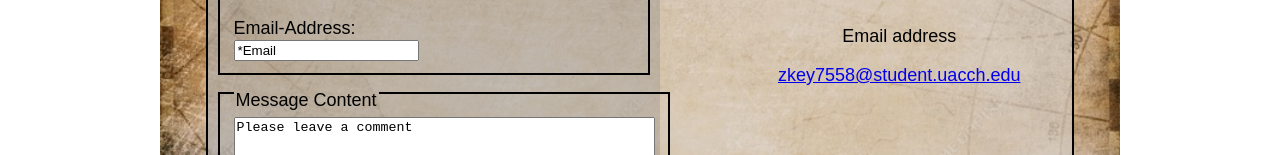
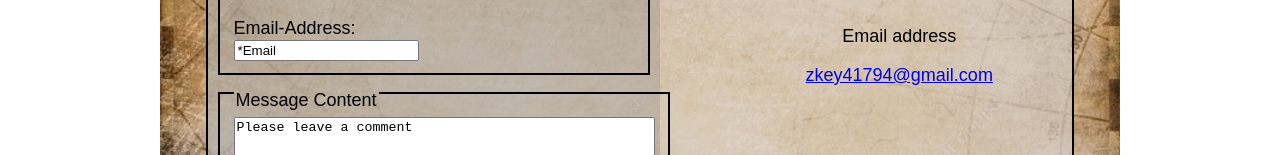
Before and after one commit to Zackery-Key/piraterharbor, a plain HTML site: page contact.html in a window 1280 px wide. Shown: the part 526-681 px from the top of the page. Drawn offline with Linux system fonts and the light colour scheme.

Commit message:
Update contact.html

```diff
--- a/contact.html
+++ b/contact.html
@@ -85,7 +85,7 @@
     <p>Zackery A. Key</p>
     <br>
     <p>Email address</p>
-    <a href="mailto:zkey7558@student.uacch.edu">zkey7558@student.uacch.edu</a>
+    <a href="mailto:zkey41794@gmail.com">zkey41794@gmail.com</a>
 </div>
 </div>
 </div>
```
